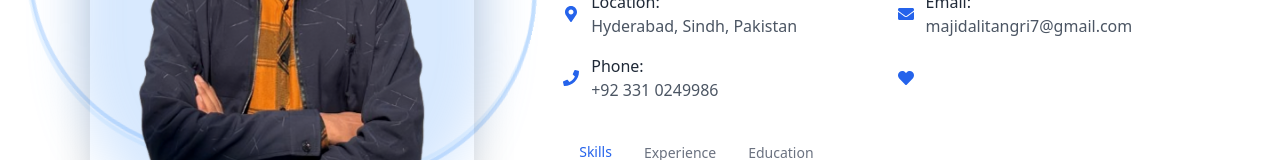
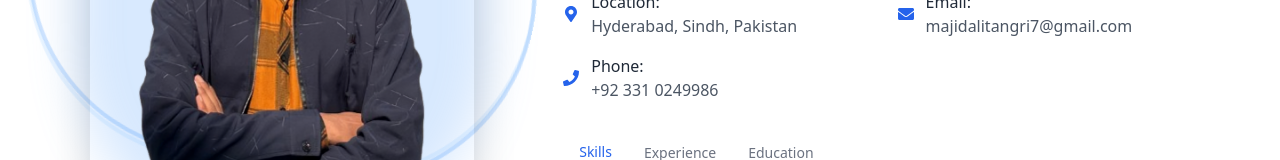
Before and after one commit to AbdulMajidtangri/My-Portfolio, a React (Vite) app: page /about in a window 1280 px wide. Shown: the part 514-674 px from the top of the page. Built offline with nearby package versions, Linux system fonts and the light colour scheme.

Commit message:
tiny_update

```diff
--- a/src/Pages/About.jsx
+++ b/src/Pages/About.jsx
@@ -56,7 +56,6 @@ const PersonalInfo = () => (
     </div>
     <div className="flex items-center">
       <div className="mr-3 text-blue-600 dark:text-blue-400">
-        <FaHeart />
       </div>
 
     </div>
```
